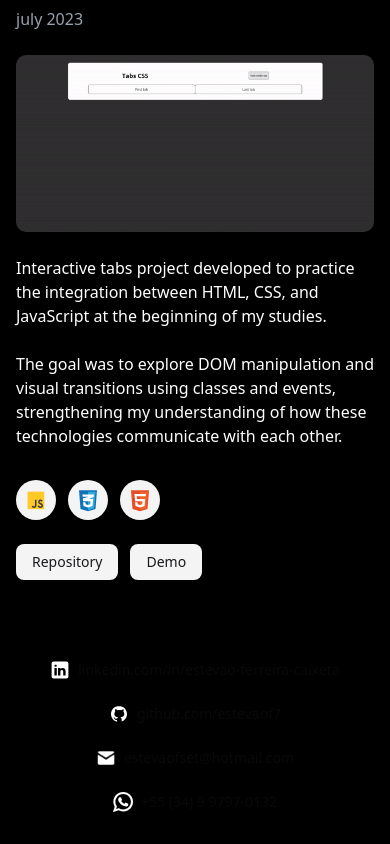
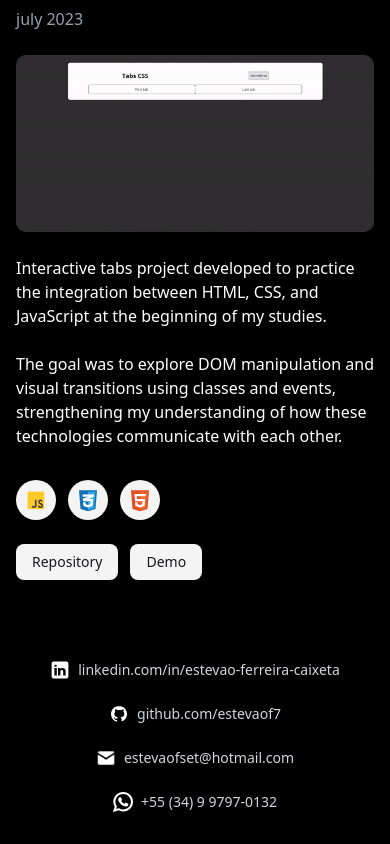
Before and after one commit to estevaof7/next-portfolio, a Next.js app: page / in a window 390 px wide. Shown: the part 9926-10770 px from the top of the page. Built offline with nearby package versions, Linux system fonts and the light colour scheme.

Commit message:
fix iphone7 não deu certo

```diff
--- a/src/app/components/footer.tsx
+++ b/src/app/components/footer.tsx
@@ -13,7 +13,8 @@ export default function Footer() {
     'text-' + tailwindCompatibility(isTailwindCompatible, 'gray-300');
 
   return (
-    <footer id="contact" className={`bg-black ${textGray300}`}>
+    // <footer id="contact" className={`bg-black ${textGray300}`}>
+    <footer id="contact" className="bg-black text-gray-300">
       <div className="max-w-6xl mx-auto pt-10 md:pt-16 lg:pt-20 pb-8 md:pb-10 px-4 md:px-6 lg:px-8">
         <div className="grid grid-cols-1 lg:grid-cols-4 md:grid-cols-2 gap-6 lg:gap-4">
           {footerData.map((item: FooterItemModel, index: number) => (
```
